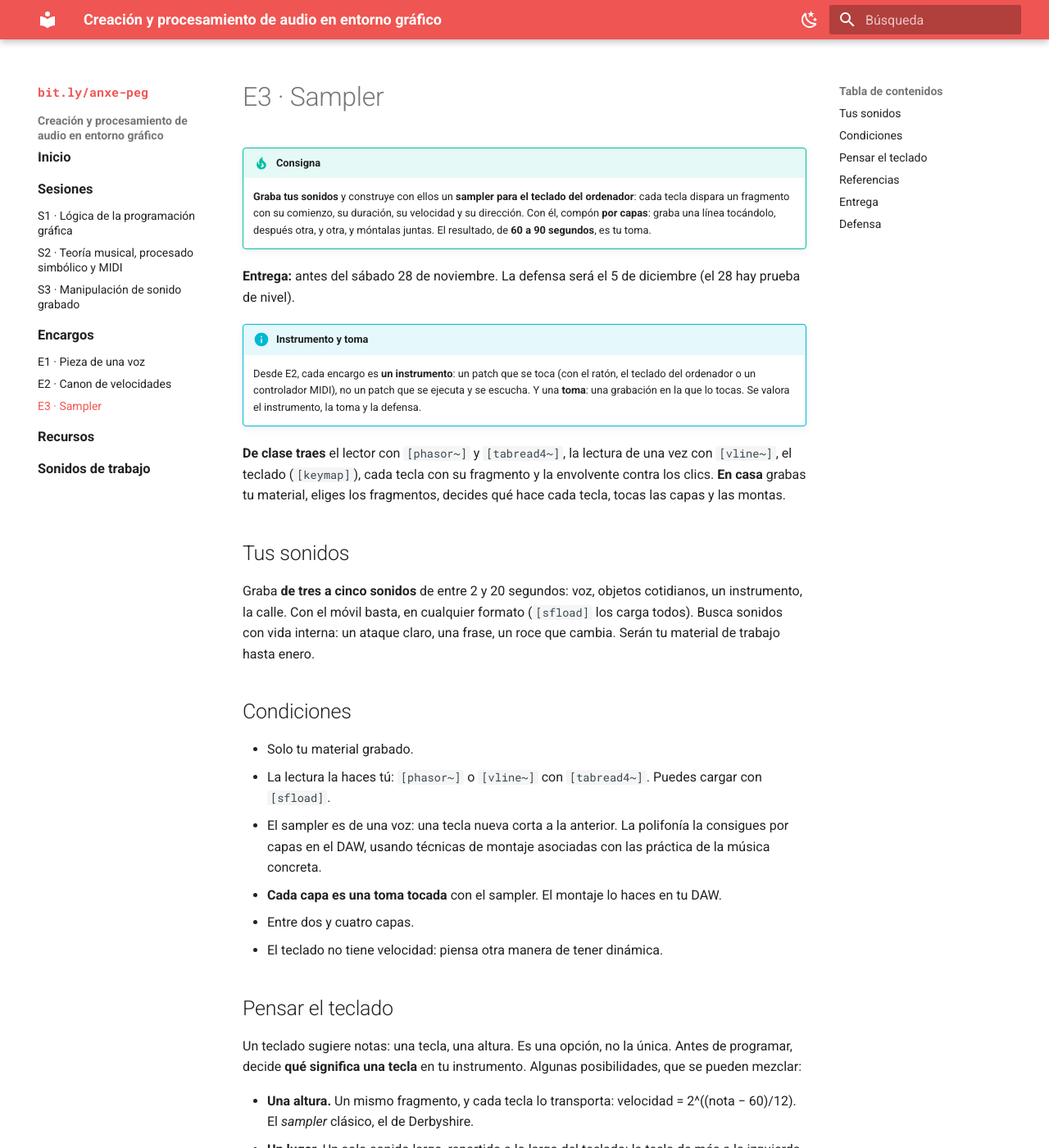
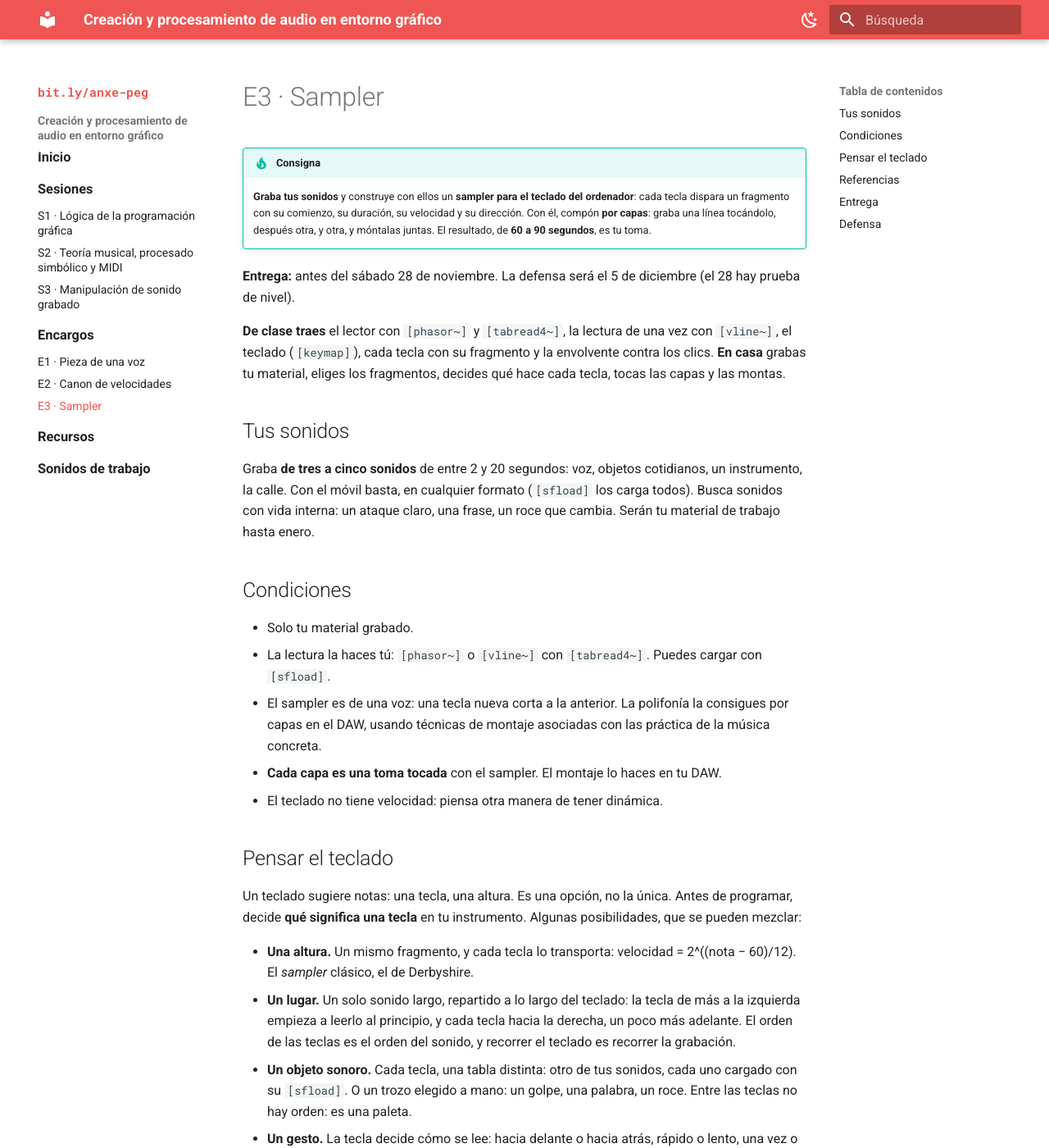
Before and after one commit to anxefaraldo/peg-curso, an MkDocs documentation site: the page built from docs/encargos/e3.md, in a window 1280 px wide and 1400 px high. Shown: the whole window at 82% size. Built offline with MkDocs 1.6.1 and Material for MkDocs 9.7.7, drawn with Linux system fonts in a browser that asks for light colours; some of the changed text lies outside the part shown.

Commit message:
Publicación programada 2026-11-08 15:41

```diff
--- a/docs/encargos/e3.md
+++ b/docs/encargos/e3.md
@@ -4,9 +4,6 @@
     **Graba tus sonidos** y construye con ellos un **sampler para el teclado del ordenador**: cada tecla dispara un fragmento con su comienzo, su duración, su velocidad y su dirección. Con él, compón **por capas**: graba una línea tocándolo, después otra, y otra, y móntalas juntas. El resultado, de **60 a 90 segundos**, es tu toma.
 
 **Entrega:** antes del sábado 28 de noviembre. La defensa será el 5 de diciembre (el 28 hay prueba de nivel).
-
-!!! info "Instrumento y toma"
-    Desde E2, cada encargo es **un instrumento**: un patch que se toca (con el ratón, el teclado del ordenador o un controlador MIDI), no un patch que se ejecuta y se escucha. Y una **toma**: una grabación en la que lo tocas. Se valora el instrumento, la toma y la defensa.
 
 **De clase traes** el lector con `[phasor~]` y `[tabread4~]`, la lectura de una vez con `[vline~]`, el teclado (`[keymap]`), cada tecla con su fragmento y la envolvente contra los clics. **En casa** grabas tu material, eliges los fragmentos, decides qué hace cada tecla, tocas las capas y las montas.
 
@@ -20,7 +17,6 @@ Graba **de tres a cinco sonidos** de entre 2 y 20 segundos: voz, objetos cotidia
 - La lectura la haces tú: `[phasor~]` o `[vline~]` con `[tabread4~]`. Puedes cargar con `[sfload]`.
 - El sampler es de una voz: una tecla nueva corta a la anterior. La polifonía la consigues por capas en el DAW, usando técnicas de montaje asociadas con las práctica de la música concreta.
 - **Cada capa es una toma tocada** con el sampler. El montaje lo haces en tu DAW.
-- Entre dos y cuatro capas.
 - El teclado no tiene velocidad: piensa otra manera de tener dinámica.
 
 ## Pensar el teclado
```
Also changed, not shown: other parts of docs/encargos/e3.md (+1 -1 lines).
